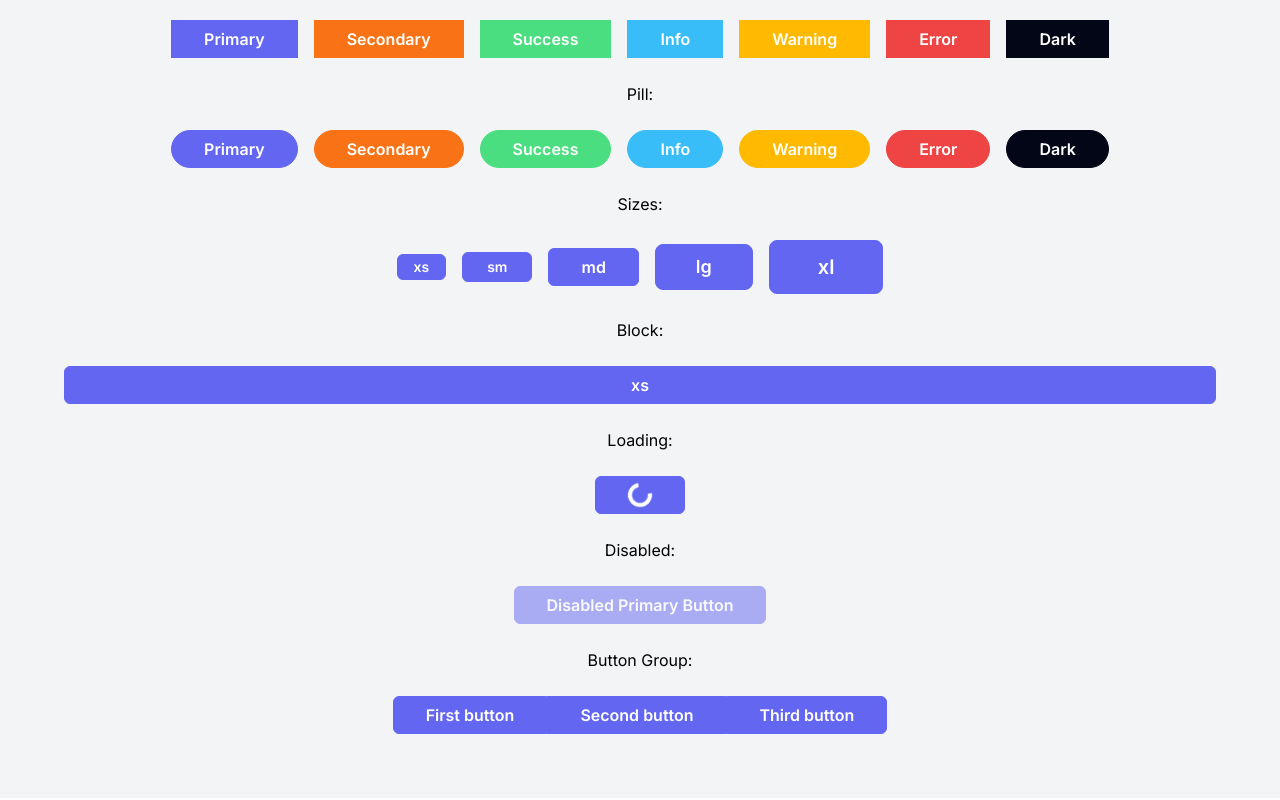
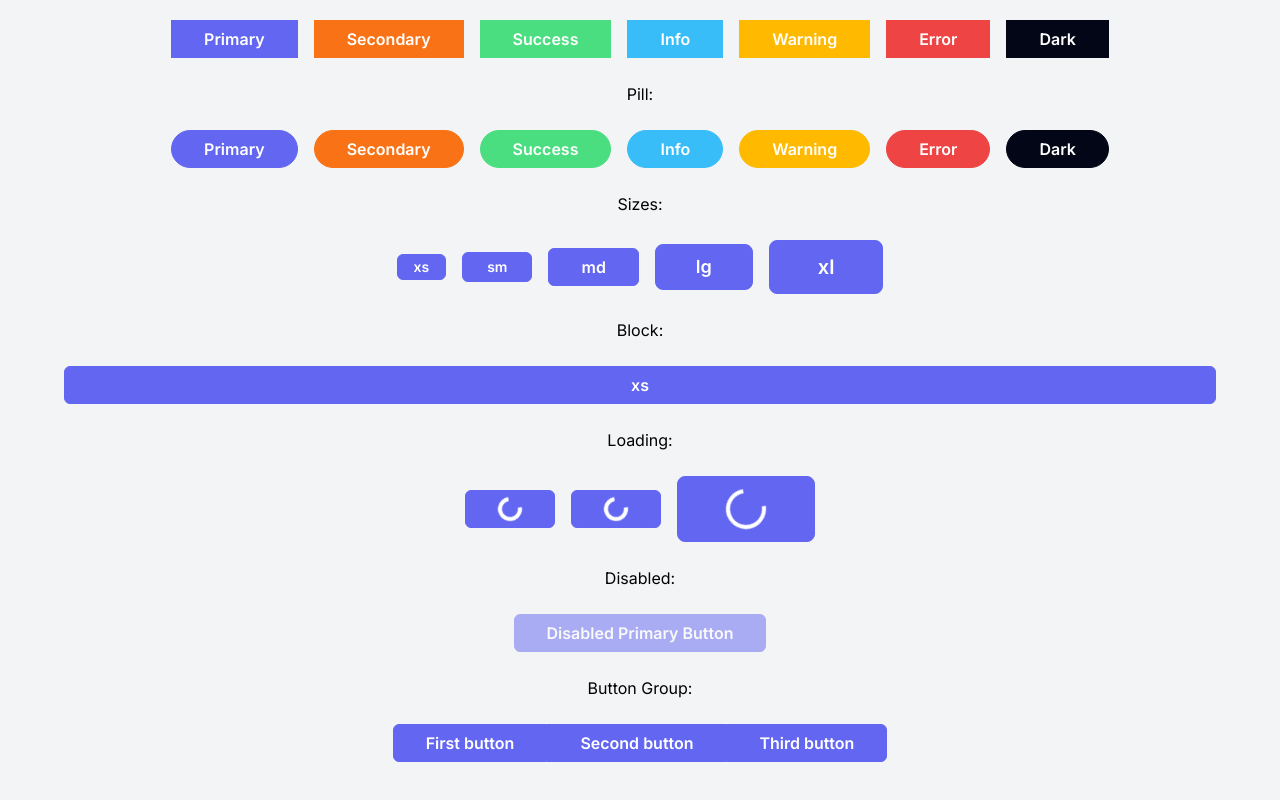
Before and after one commit to alitokmakci/next-components, a Next.js app: page /buttons in a window 1280 px wide. Shown: the part 468-1268 px from the top of the page. Built offline with nearby package versions, Linux system fonts and the light colour scheme.

Commit message:
type definition files changed

```diff
--- a/@ui/components/Button/index.tsx
+++ b/@ui/components/Button/index.tsx
@@ -7,8 +7,7 @@ import Spinner from "@ui/components/Spinner";
 import useRippleEffect from "@ui/hooks/useRippleEffect";
 import { UIColorWithWhite } from "@ui/ui";
 
-export default function Button(props: ButtonProps) {
-  const {
+export default function Button({
   className,
   color = "primary",
   size = "md",
@@ -21,13 +20,12 @@ export default function Button(props: ButtonProps) {
   loading,
   spinnerColor,
   ...buttonProps
-  } = props;
-
+}: ButtonProps) {
   const buttonRef = useRef<HTMLButtonElement>(null);
 
   useRippleEffect("." + styles.button);
 
-  const getSpinnerColor = (): UIColorWithWhite => {
+  function getSpinnerColor(): UIColorWithWhite {
     if (spinnerColor) {
       return spinnerColor;
     }
@@ -37,7 +35,7 @@ export default function Button(props: ButtonProps) {
     }
 
     return "white";
-  };
+  }
 
   return (
     <button
--- a/@ui/components/Button/type.d.ts
+++ b/@ui/components/Button/type.ts
@@ -1,4 +1,4 @@
-import { UIColor, UIColorWithWhite, UISize } from "../ui";
+import { UIColor, UIColorWithWhite, UISize } from "@ui/ui";
 
 export interface ButtonProps
   extends React.DetailedHTMLProps<
--- a/@ui/components/ButtonGroup/type.d.ts
+++ b/@ui/components/ButtonGroup/type.ts
@@ -1,4 +1,4 @@
-import { ButtonProps } from "@ui/Button/type";
+import { ButtonProps } from "../Button/type";
 
 export interface ButtonGroupProps {
   children: Array<React.ReactElement<ButtonProps>>;
--- a/app/buttons/page.tsx
+++ b/app/buttons/page.tsx
@@ -143,6 +143,8 @@ export default function Page() {
 
       <div className="flex items-center justify-center w-full space-x-4">
         <Button loading />
+        <Button size="md" loading />
+        <Button size="xl" loading />
       </div>
 
       <h2 className="mx-auto">Disabled:</h2>
```
Also changed, not shown: @ui/components/Spinner/type.ts (renamed from @ui/components/Spinner/type.d.ts). Lines whose indentation alone changed are shown as unchanged.
